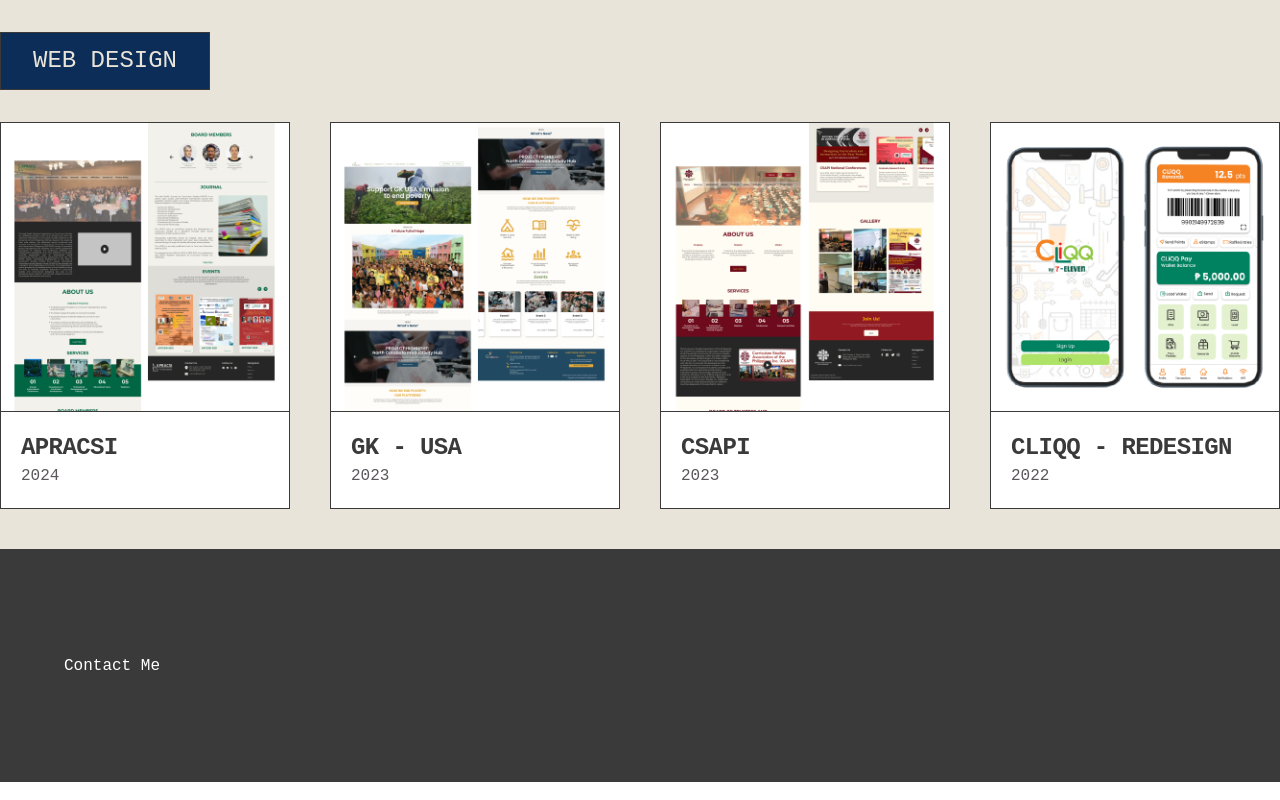
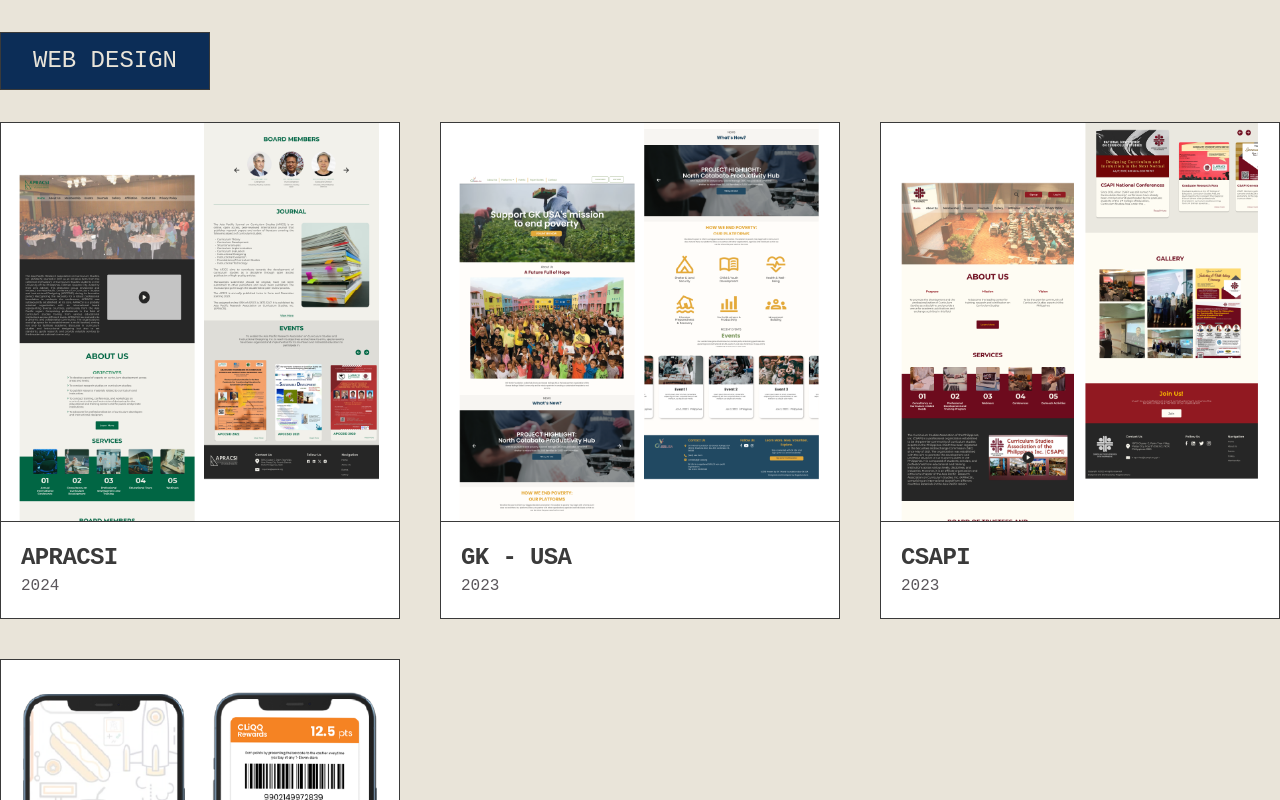
Before and after one commit to LeslieAyacocho/la-portfolio, a Next.js app: page / in a window 1280 px wide. Shown: the part 1600-2400 px from the top of the page. Built offline with nearby package versions, Linux system fonts and the light colour scheme.

Commit message:
feat: update grid space

```diff
--- a/src/components/works/web-designs.js
+++ b/src/components/works/web-designs.js
@@ -9,7 +9,7 @@
                 <div className='px-8 py-3 border bg-li-blue w-max border-li-black'>
                     <h2 className='text-2xl font-medium uppercase text-li-white'>Web Design</h2>
                 </div>
-                <div className='grid grid-cols-1 gap-20 md:grid-cols-2 lg:grid-cols-4 md:gap-10'>
+                <div className='grid grid-cols-1 gap-20 md:grid-cols-2 lg:grid-cols-3 md:gap-10'>
                     <Link href='/project/apracsi'>
                         <Card image={'/web-design/apracsi.png'} title='APRACSI' description='2024' />
                     </Link>
```
